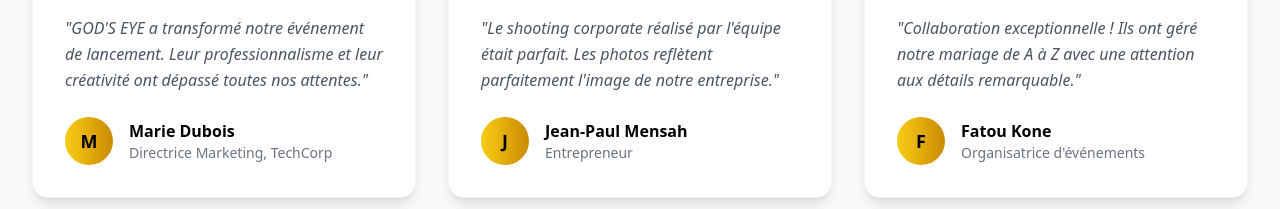
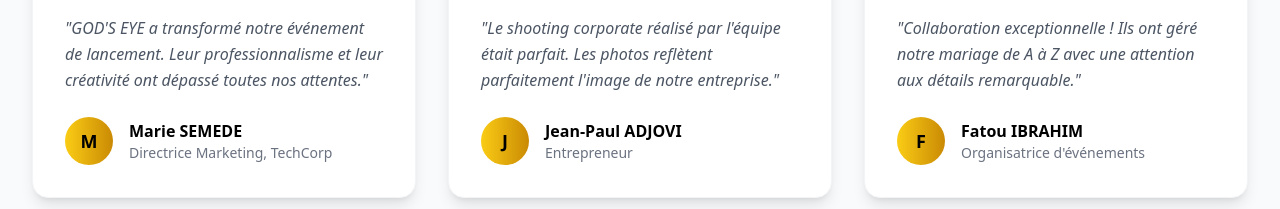
Before and after one commit to awechriscelle-lang/norris, a React (Vite) app: page /services in a window 1280 px wide. Shown: the part 2125-2334 px from the top of the page. Built offline with nearby package versions, Linux system fonts and the light colour scheme.

Commit message:
Updated Services.tsx

```diff
--- a/src/pages/Services.tsx
+++ b/src/pages/Services.tsx
@@ -94,19 +94,19 @@ const Services = () => {
 
   const testimonials = [
     {
-      name: 'Marie Dubois',
+      name: 'Marie SEMEDE',
       role: 'Directrice Marketing, TechCorp',
       content: 'GOD\'S EYE a transformé notre événement de lancement. Leur professionnalisme et leur créativité ont dépassé toutes nos attentes.',
       rating: 5,
     },
     {
-      name: 'Jean-Paul Mensah',
+      name: 'Jean-Paul ADJOVI',
       role: 'Entrepreneur',
       content: 'Le shooting corporate réalisé par l\'équipe était parfait. Les photos reflètent parfaitement l\'image de notre entreprise.',
       rating: 5,
     },
     {
-      name: 'Fatou Kone',
+      name: 'Fatou IBRAHIM',
       role: 'Organisatrice d\'événements',
       content: 'Collaboration exceptionnelle ! Ils ont géré notre mariage de A à Z avec une attention aux détails remarquable.',
       rating: 5,
```
